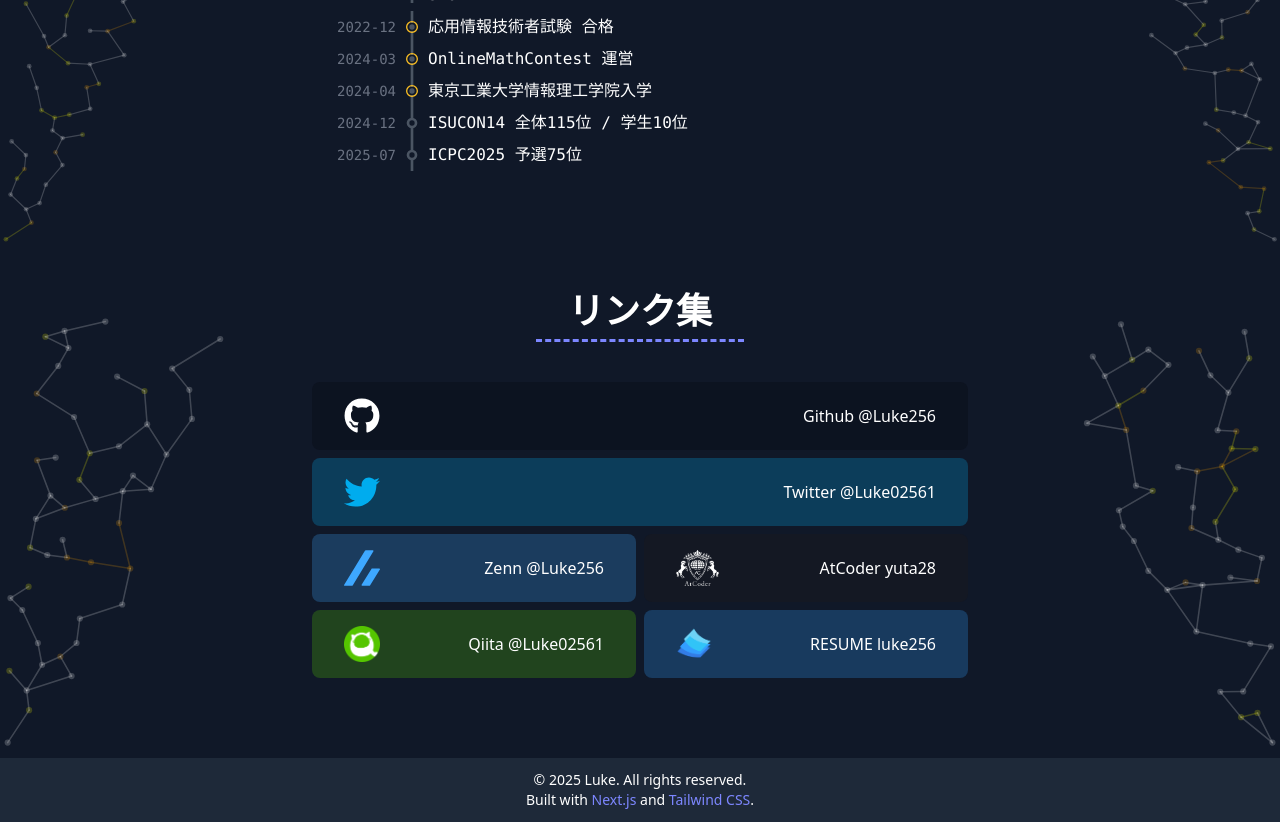
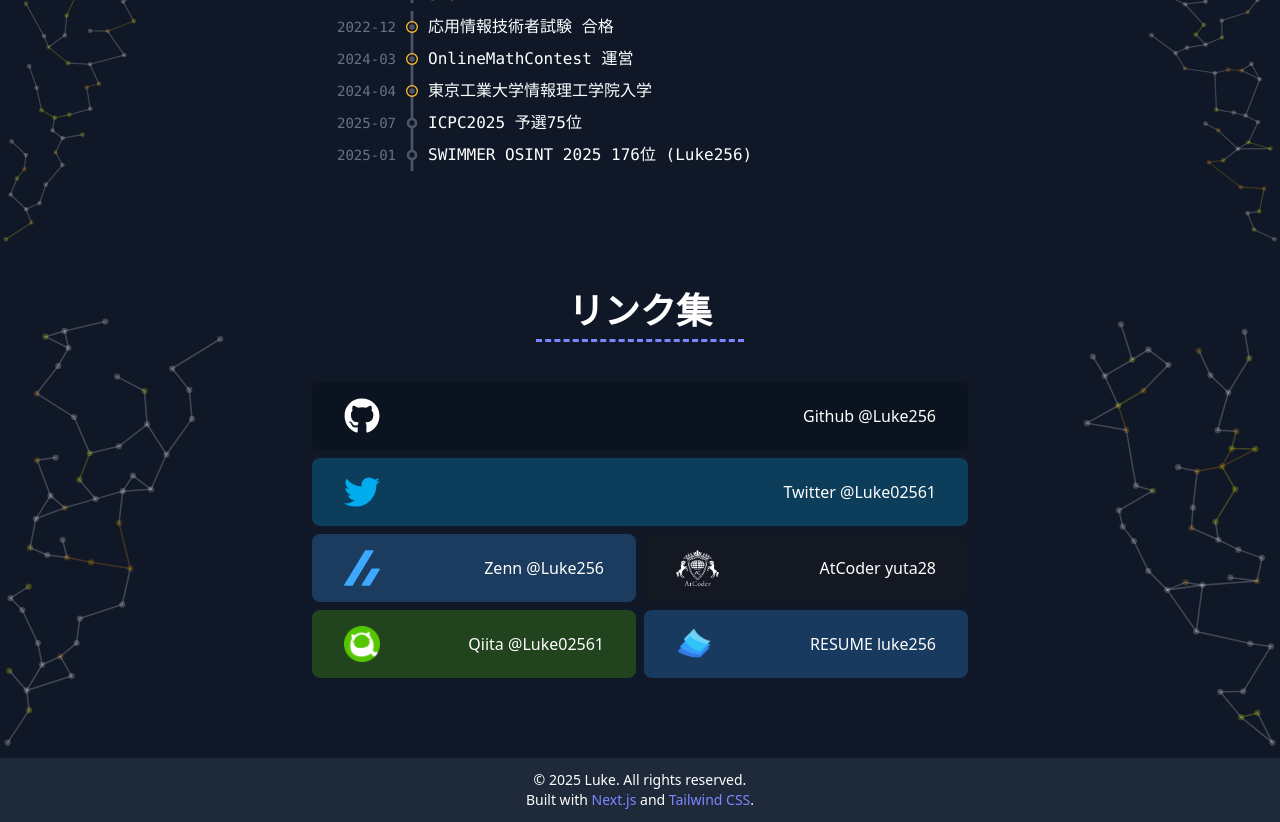
Before and after one commit to Luke256/Luke256.dev, a Next.js app: page / in a window 1280 px wide. Shown: the part 1760-2582 px from the top of the page. Built offline with nearby package versions, Linux system fonts and the light colour scheme.

Commit message:
Add SWIMMER OSINT 2025 entry to CareerList

```diff
--- a/refdata/CareerList.ts
+++ b/refdata/CareerList.ts
@@ -21,6 +21,7 @@ const careerList: Career[] = [
     { date: "2024-04", description: "東京工業大学情報理工学院入学", important: true },
     { date: "2024-12", description: "ISUCON14 全体115位 / 学生10位" },
     { date: "2025-07", description: "ICPC2025 予選75位" },
+    { date: "2025-01", description: "SWIMMER OSINT 2025 176位 (Luke256)" },
 ];
 
 export default careerList;
```
